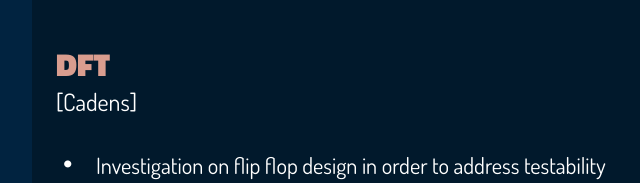
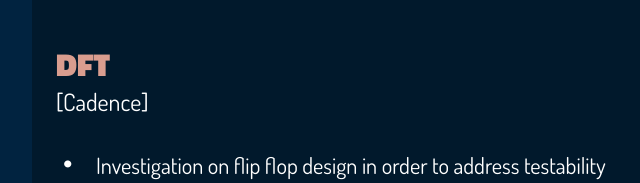
Before and after one commit to saipavanrajaleti/aletisaipavanraj.github.io, a plain HTML site: page index.html in a window 1280 px wide. Shown: the part 3346-3529 px from the top of the page, 288-928 px from the left. Drawn offline with Linux system fonts and the light colour scheme.

```diff
--- a/index.html
+++ b/index.html
@@ -238,7 +238,7 @@
                 <div class="resume-item d-flex flex-column flex-md-row mb-5">
                     <div class="resume-content mr-auto">
                         <h3 class="mb-0">DFT</h3>
-                        <div class="subheading mb-3">[Cadens]
+                        <div class="subheading mb-3">[Cadence]
                         </div>
                         <p>
                             <ul class="list-custom">
```
